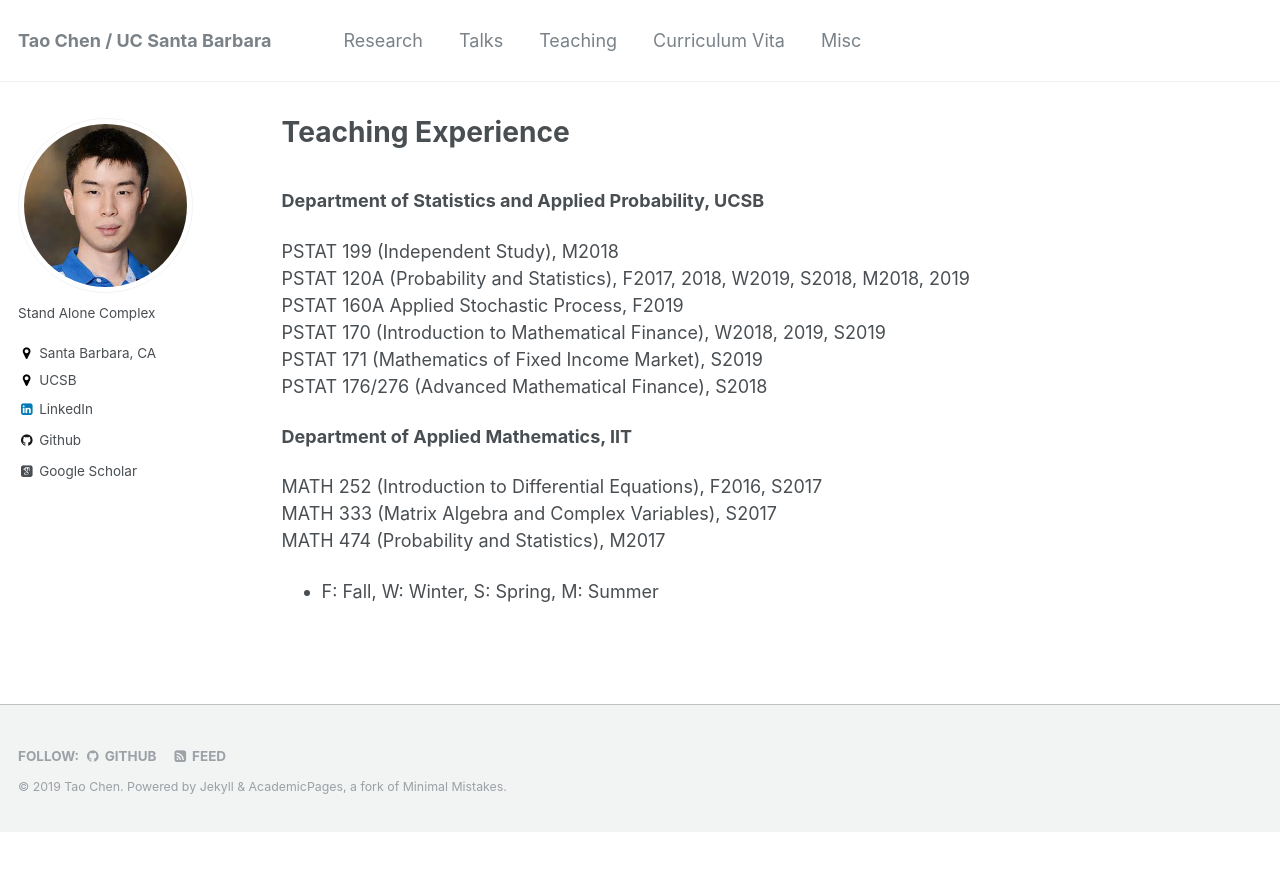
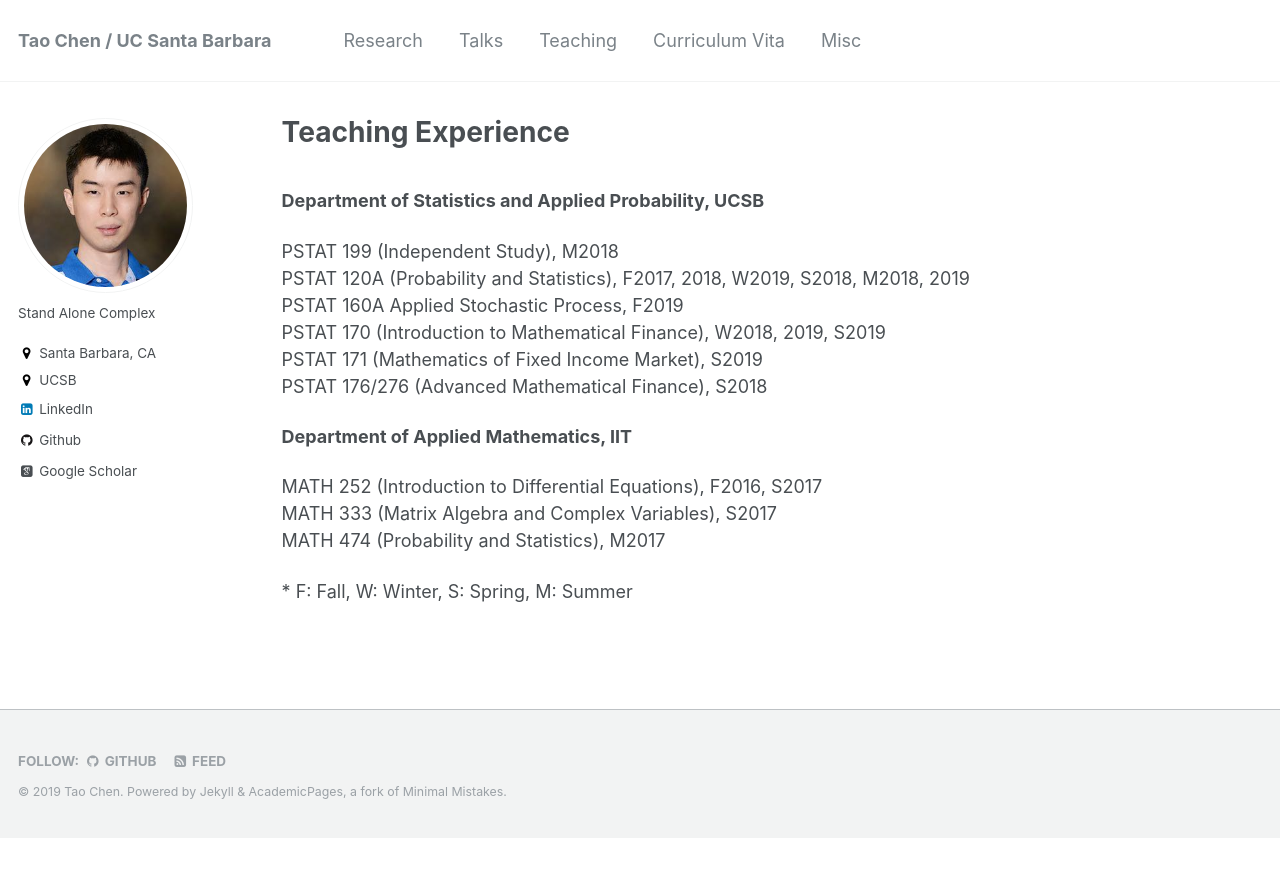
Before and after one commit to cherntodd/cherntodd.github.io, a Jekyll site: the page built from _pages/teach.md, in a window 1280 px wide. Shown: the top 877 px of the page. Built offline with Jekyll 4.4.1, drawn with Linux system fonts in a browser that asks for light colours; some web fonts are replaced.

Commit message:
no message

```diff
--- a/_pages/teach.md
+++ b/_pages/teach.md
@@ -19,4 +19,4 @@ MATH 252 (Introduction to Differential Equations), F2016, S2017
 MATH 333 (Matrix Algebra and Complex Variables), S2017
 MATH 474 (Probability and Statistics), M2017
 
-* F: Fall, W: Winter, S: Spring, M: Summer
+\* F: Fall, W: Winter, S: Spring, M: Summer
```
